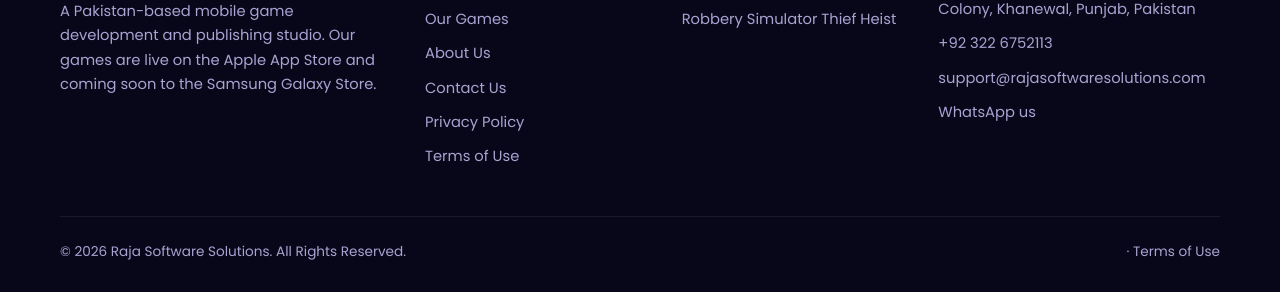
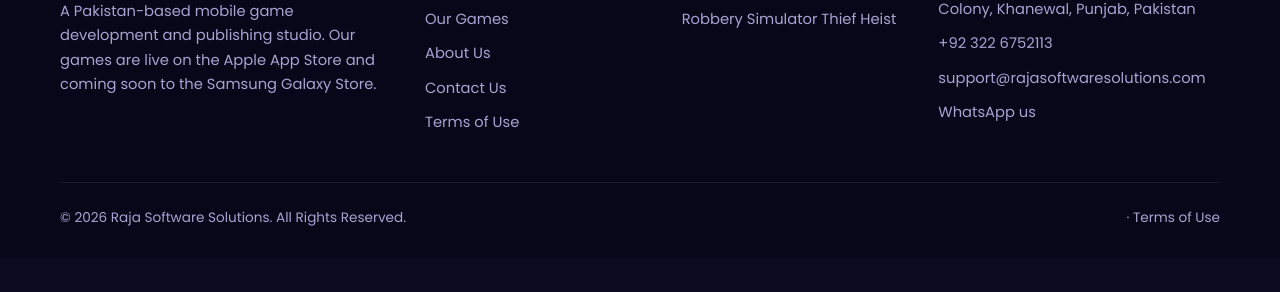
Before and after one commit to kashmirstudio-cyber/rajasoftware, a plain HTML site: page index.html in a window 1280 px wide. Shown: the part 9110-9402 px from the top of the page. After the commit the page ends 9368 px from the top, so only its background shows below. Drawn offline with Linux system fonts and the light colour scheme.

Commit message:
Update index.html

```diff
--- a/index.html
+++ b/index.html
@@ -220,7 +220,7 @@
           <li><a href="games.html">Our Games</a></li>
           <li><a href="about.html">About Us</a></li>
           <li><a href="index.html#contact">Contact Us</a></li>
-          <li><a href="privacy-policy.html">Privacy Policy</a></li>
+
           <li><a href="terms.html">Terms of Use</a></li>
         </ul>
       </div>
```
